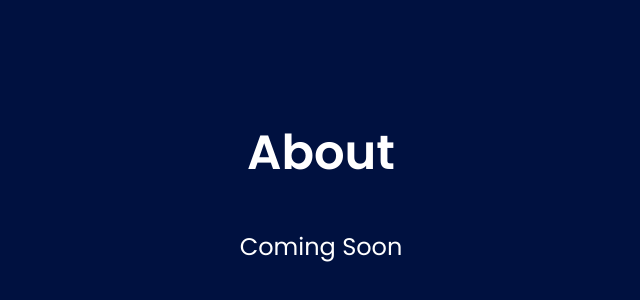
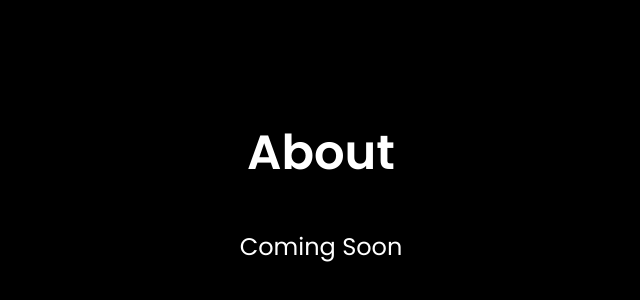
Before and after one commit to HarryJ236/BoredGames, a plain HTML site: page pages/about/about.html in a window 1280 px wide. Shown: the part 216-516 px from the top of the page, without its empty margins (319-959 px from the left). Drawn offline with Linux system fonts and the light colour scheme.

Commit message:
Update about.html

```diff
--- a/pages/about/about.html
+++ b/pages/about/about.html
@@ -11,7 +11,7 @@
       padding: 0;
       box-sizing: border-box;
       font-family: 'Poppins', sans-serif;
-      background-color: #001140; /* Dark blue */
+      background-color: #000000; /* Black */
       color: white;
       display: flex;
       justify-content: center;
```
